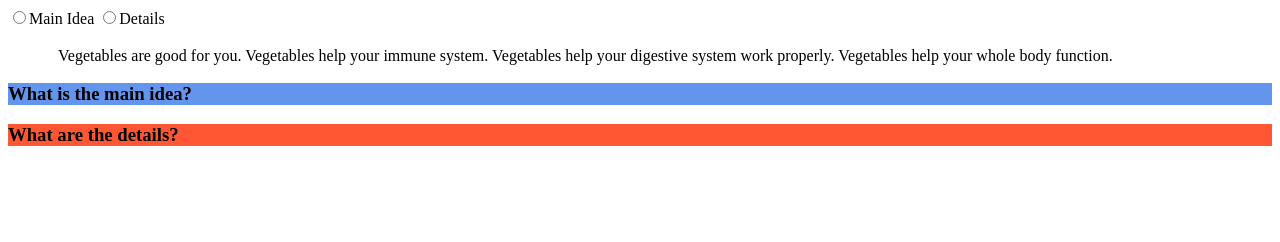
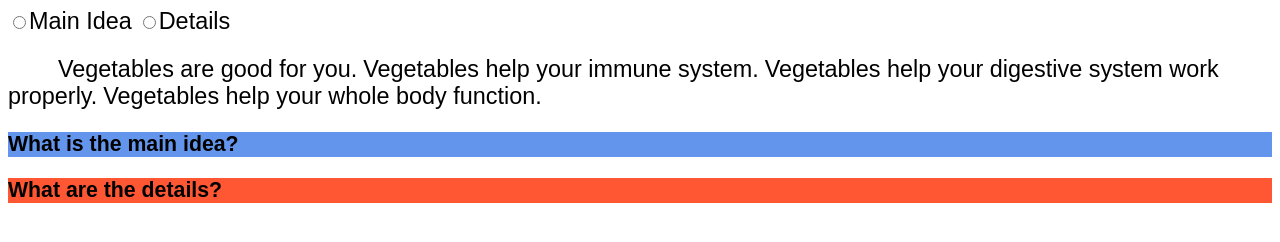
Before and after one commit to timlev/SentenceSelector, a plain HTML site: page index.html in a window 1280 px wide. Drawn offline with Linux system fonts and the light colour scheme.

Commit message:
Changed fonts

```diff
--- a/stylesheet.css
+++ b/stylesheet.css
@@ -6,6 +6,9 @@
 	-moz-user-select: none;
 	-ms-user-select: none;
 	user-select: none;
+	font-family: 'Andika', sans-serif;
+	font-size: 1.1em;
+	/*font-family: 'Didact Gothic', sans-serif;*/
 }
 
 p {
```
